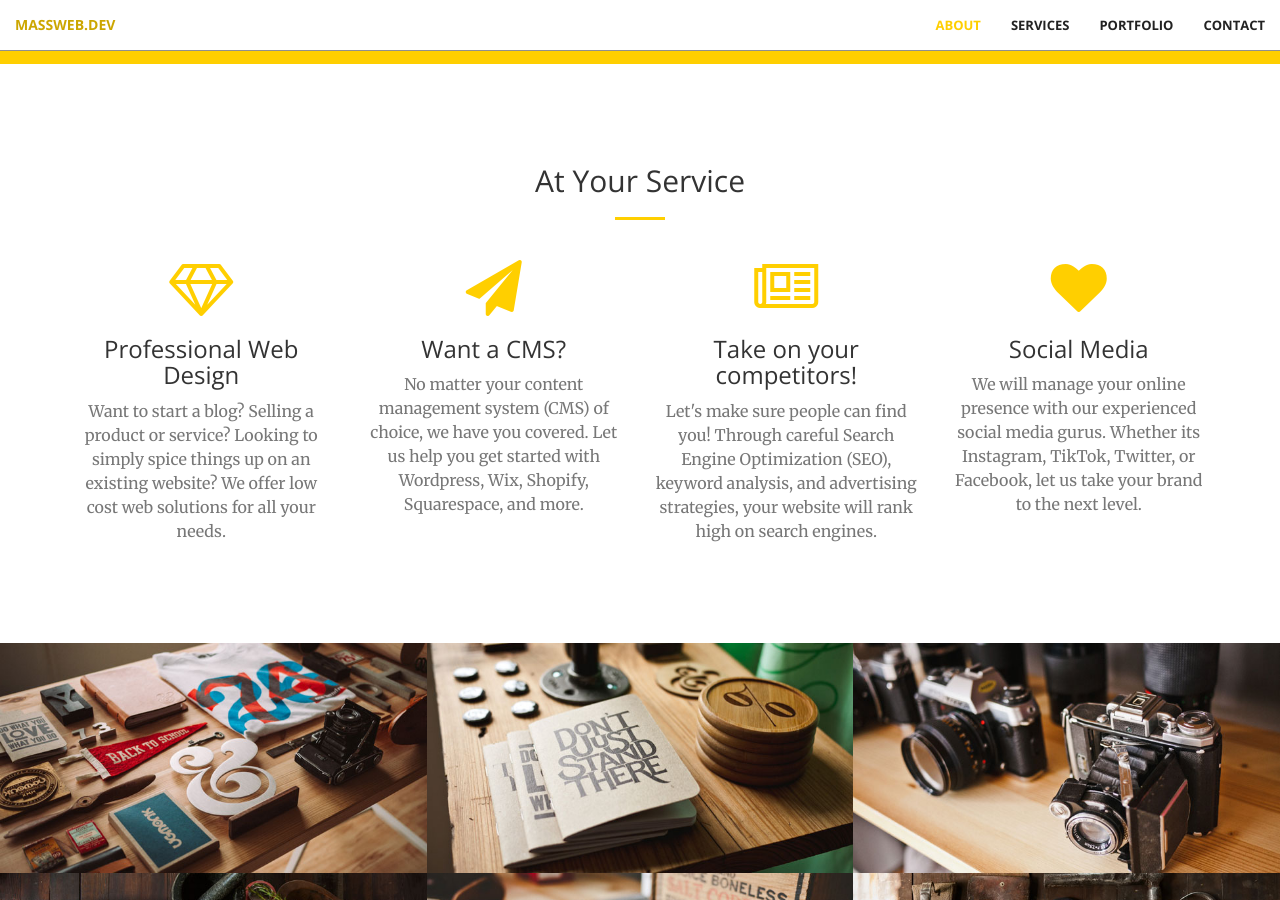
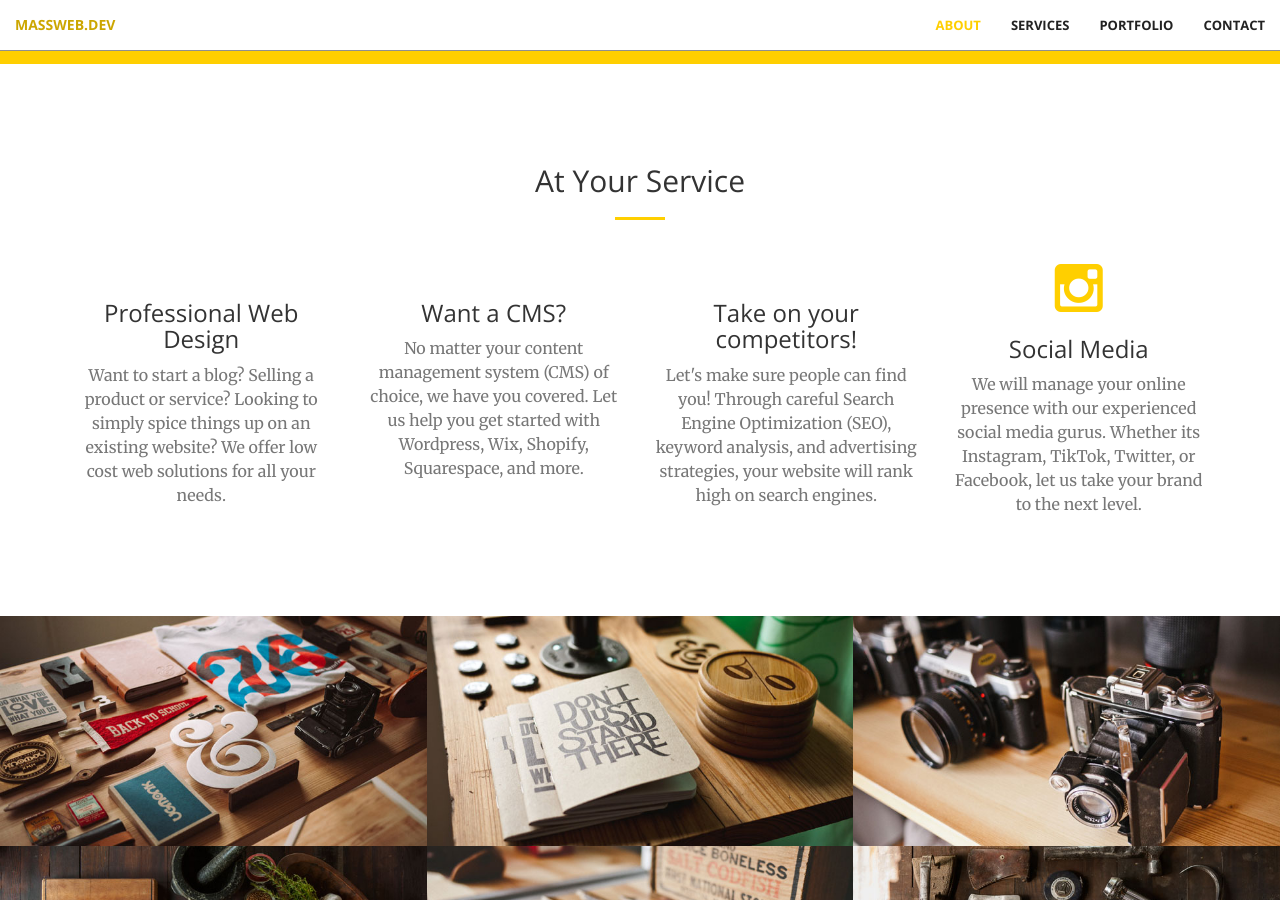
Before and after one commit to masswebdev/massweb.dev, a Jekyll site: the page built from index.html, in a window 1280 px wide and 900 px high, scrolled down 1180 px. Built offline with Jekyll 4.4.1, drawn with Linux system fonts in a browser that asks for light colours.

Commit message:
Update services.html

```diff
--- a/_includes/services.html
+++ b/_includes/services.html
@@ -11,28 +11,28 @@
         <div class="row">
             <div class="col-lg-3 col-md-6 text-center">
                 <div class="service-box">
-                    <i class="fa fa-4x fa-diamond wow bounceIn text-primary"></i>
+                    <i class="fa fa-4x fa-palette wow bounceIn text-primary"></i>
                     <h3>Professional Web Design</h3>
                     <p class="text-muted">Want to start a blog? Selling a product or service? Looking to simply spice things up on an existing website? We offer low cost web solutions for all your needs.</p>
                 </div>
             </div>
             <div class="col-lg-3 col-md-6 text-center">
                 <div class="service-box">
-                    <i class="fa fa-4x fa-paper-plane wow bounceIn text-primary" data-wow-delay=".1s"></i>
+                    <i class="fa fa-4x fa-wordpress-simple wow bounceIn text-primary" data-wow-delay=".1s"></i>
                     <h3>Want a CMS?</h3>
                     <p class="text-muted">No matter your content management system (CMS) of choice, we have you covered. Let us help you get started with Wordpress, Wix, Shopify, Squarespace, and more.</p>
                 </div>
             </div>
             <div class="col-lg-3 col-md-6 text-center">
                 <div class="service-box">
-                    <i class="fa fa-4x fa-newspaper-o wow bounceIn text-primary" data-wow-delay=".2s"></i>
+                    <i class="fa fa-4x fa-ranking-star wow bounceIn text-primary" data-wow-delay=".2s"></i>
                     <h3>Take on your competitors!</h3>
                     <p class="text-muted">Let's make sure people can find you! Through careful Search Engine Optimization (SEO), keyword analysis, and advertising strategies, your website will rank high on search engines.</p>
                 </div>
             </div>
             <div class="col-lg-3 col-md-6 text-center">
                 <div class="service-box">
-                    <i class="fa fa-4x fa-heart wow bounceIn text-primary" data-wow-delay=".3s"></i>
+                    <i class="fa fa-4x fa-instagram wow bounceIn text-primary" data-wow-delay=".3s"></i>
                     <h3>Social Media</h3>
                     <p class="text-muted">We will manage your online presence with our experienced social media gurus. Whether its Instagram, TikTok, Twitter, or Facebook, let us take your brand to the next level.</p>
                 </div>
```
